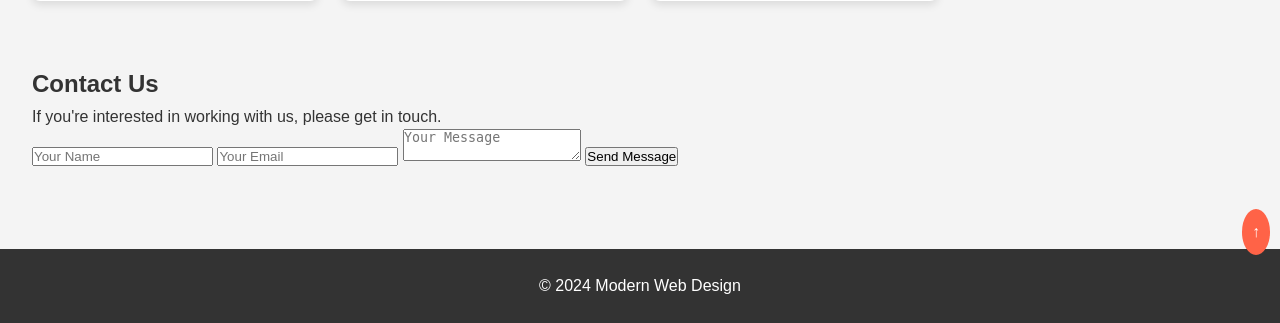
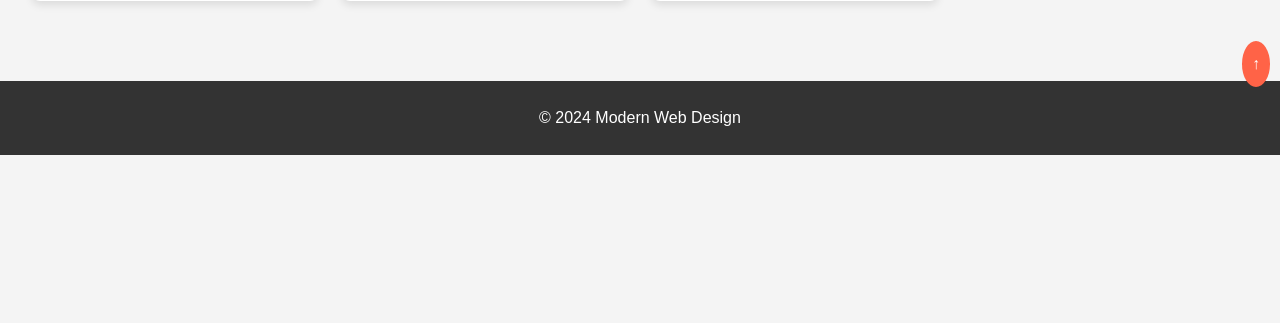
Before and after one commit to afiq0708/Django-Learn, a Django app: page / in a window 1280 px wide. Shown: the part 781-1104 px from the top of the page. After the commit the page ends 936 px from the top, so only its background shows below. Run offline with Django 5.2, Linux system fonts and the light colour scheme; some libraries are stand-ins or nearby versions.

Commit message:
Add missing files

```diff
--- a/testdjango/templates/index.html
+++ b/testdjango/templates/index.html
@@ -174,17 +174,6 @@
     </div>
 </section>
 
-<section id="contact">
-    <h2>Contact Us</h2>
-    <p>If you're interested in working with us, please get in touch.</p>
-    <form id="contactForm">
-        <input type="text" id="name" placeholder="Your Name" required>
-        <input type="email" id="email" placeholder="Your Email" required>
-        <textarea id="message" placeholder="Your Message" required></textarea>
-        <button type="submit">Send Message</button>
-    </form>
-</section>
-
 <footer>
     <p>&copy; 2024 Modern Web Design</p>
     <div class="back-to-top" onclick="scrollToTop()">↑</div>
```
